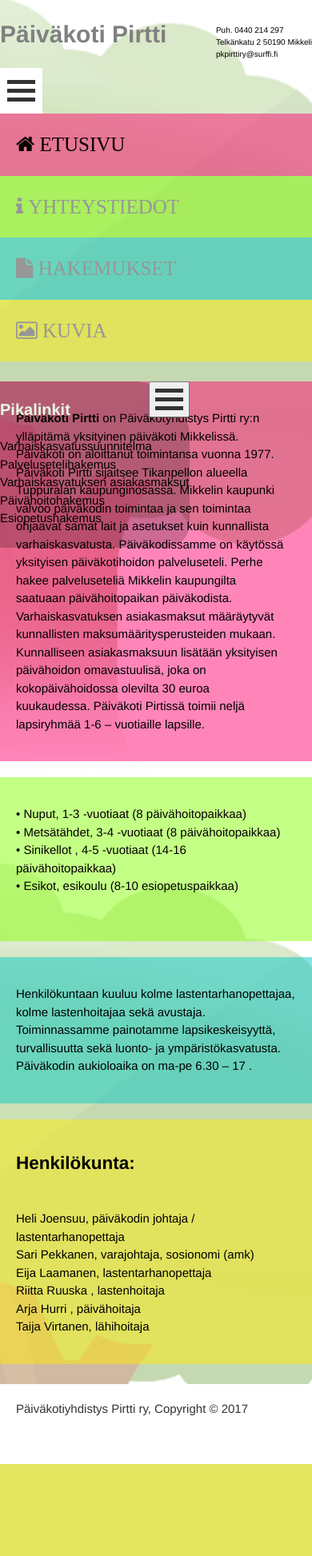
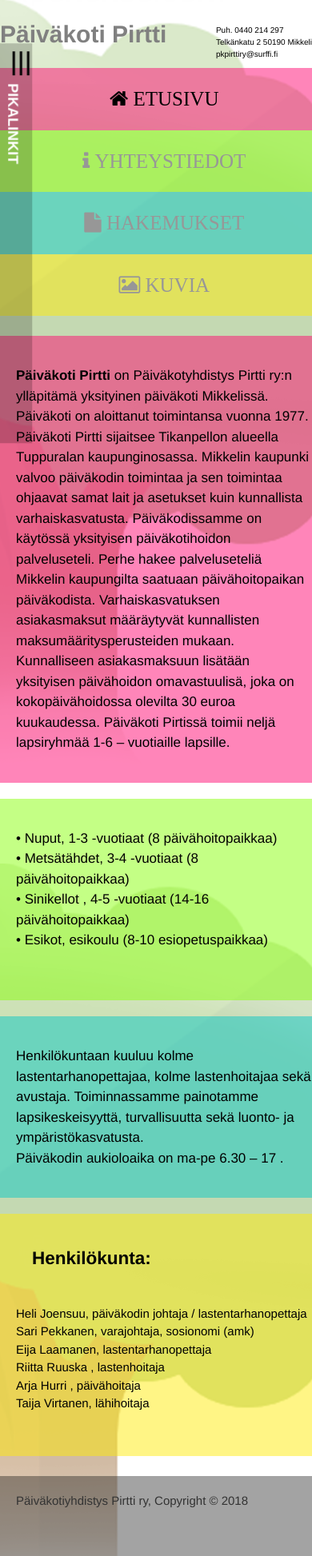
Before and after one commit to datamonnit/pirtti, a PHP site: page /paivakotipirtti/pirtti.html in a window 390 px wide. Shown: the whole page at 80% size. Before the commit the page ends 1831 px from the top, so only its background shows below. Run offline with PHP 8.4, Linux system fonts and the light colour scheme; some libraries are stand-ins or nearby versions.

Commit message:
Sivupaneelin tekoa ja mobiilioptimointia

```diff
--- a/assets/css/style.css
+++ b/assets/css/style.css
@@ -1,11 +1,5 @@
 html {
 
-}
-#hide{
-  display: none;
-}
-#show {
-  display: none;
 }
 
 
@@ -13,11 +7,14 @@ body{
   font: 15px/1.5 Arial, Helvetica,sans-serif;
   padding:0;
   margin:0;
-  /* background-color: #f9f9f9; */
   background-image: url("../img/tausta.png");
   font-family: "Helvetica Neue",Helvetica,Arial,sans-serif;
 }
-
+h5 {
+color: white;
+font-variant: small-caps;
+font-size: 25px;
+}
 .container{
   width:auto;
   margin:auto;
@@ -52,26 +49,67 @@ body{
   margin-bottom: 500px;
 }
 
-.sidecontainer {
-  border-radius: 0px 70px 30px 0px;
-  color: #000000;
+.side-nav{
+  color: #fff;
+  height:415px;
+  padding-bottom: 25px;
+  width:0;
+  position:fixed;
+  z-index:1;
+  left:0;
+  opacity: 0;
+  background-color:rgba(0, 0, 0, 0.2);
+  overflow-x:hidden;
+  padding-top:6px;
+  padding-left: 15px;
+  transition:0.8s;
   list-style: none;
   text-align: left;
   text-decoration: none;
-  background-color:rgba(0, 0, 0, 0.2);
-  margin-left: auto;
-  float: left;
-  max-width: 250px;
-  position: fixed;
-  height: auto;
-  max-height: 700px;
-  padding-bottom: 25px;
+
+
 
 }
-.sidecontainer a:hover {
-  color: #303030;
-  text-decoration: underline;
+.side-nav a:hover{
+  color:#fff;
 }
+.side-nav .btn-close{
+  position:absolute;
+  top:0;
+  right:22px;
+  font-size:36px;
+  margin-left:50px;
+}
+.side-nav a{
+  color: #000;
+  text-decoration: none;
+}
+
+.pikalinkit {
+
+	float: left;
+ 	background-color:rgba(0, 0, 0, 0.2);
+	color:#fff;
+  width: 500px;
+
+  transform: rotate(90deg);
+  transition:0.2s;
+  position: fixed;
+  margin-left: -230px;
+  bottom: 520px;
+  opacity: 100%;
+  cursor: pointer;
+
+	}
+     h5{
+      padding-right: 5px;
+      margin:0;
+
+    }
+
+
+
+
 
 .container3{
   margin-top: 20px;
@@ -471,7 +509,7 @@ nav ul li {display: inline-block; }
 
 footer{
   color:#333;
-  background-color:#f9f9f9;
+  background-color:#14141463;
   text-align: left;
   width: 100%;
   height: auto;
@@ -498,7 +536,7 @@ hr.style-two {
 	text-decoration:none;
 }
 .dropbtn:hover {
-	background-color:##ffe8fe;;
+	background-color:#ffe8fe;;
 }
 .dropbtn:active {
 	position:relative;
@@ -508,7 +546,42 @@ hr.style-two {
   display: none;
 }
 
-@media screen and (max-width: 800px) {
+
+
+
+
+
+
+
+
+
+
+
+
+
+
+
+
+ /* PUHELINMOBIILIMEDIAMIKÄLIEALKAATÄSTÄ ------------------------------------------------------------------------- */
+
+
+
+
+
+
+
+
+
+
+
+
+
+
+
+
+
+
+@media screen and (max-width: 960px) {
 .maps {max-width: 100vw;}
 .mappi {
 display: none;
@@ -612,7 +685,7 @@ display: none;
 
     background-color: rgba(255, 0, 109, 0.48);
     width: 95vw;
-    text-align: left;
+
     font-size: 25px;
     -ms-transform: rotate(0deg); /* IE 9 */
     -webkit-transform: rotate(0deg); /* Chrome, Safari, Opera */
@@ -625,7 +698,7 @@ display: none;
     padding: 10px;
     float: left;
     width: 95vw;
-    text-align: left;
+
     font-size: 20px;
     -ms-transform: rotate(0deg); /* IE 9 */
     -webkit-transform: rotate(0deg); /* Chrome, Safari, Opera */
@@ -637,7 +710,7 @@ display: none;
     padding: 10px;
     float: left;
     width: 95vw;
-    text-align: left;
+
     font-size: 20px;
     -ms-transform: rotate(0deg); /* IE 9 */
     -webkit-transform: rotate(0deg); /* Chrome, Safari, Opera */
@@ -647,7 +720,7 @@ display: none;
   li.tab4{
     background-color: rgba(133, 255, 0, 0.48);
     width: 95vw;
-    text-align: left;
+
     font-size: 25px;
     -ms-transform: rotate(0deg); /* IE 9 */
     -webkit-transform: rotate(0deg); /* Chrome, Safari, Opera */
@@ -657,7 +730,7 @@ display: none;
   li.tab5{
     background-color: rgba(0, 196, 196, 0.48);
     width: 95vw;
-    text-align: left;
+
     font-size: 25px;
     -ms-transform: rotate(0deg); /* IE 9 */
     -webkit-transform: rotate(0deg); /* Chrome, Safari, Opera */
@@ -667,7 +740,7 @@ display: none;
   li.tab6{
     background-color: rgba(255, 235, 0, 0.48);
     width: 95vw;
-    text-align: left;
+
     font-size: 25px;
     -ms-transform: rotate(0deg); /* IE 9 */
     -webkit-transform: rotate(0deg); /* Chrome, Safari, Opera */
@@ -679,7 +752,7 @@ display: none;
    }
 
    .container2{
-     width:91vw;
+     width:100vw;
      overflow:hidden;
      color: black;
      background-color:  rgba(255, 0, 109, 0.48);
@@ -691,7 +764,7 @@ display: none;
 
    .container3{
       background-color: rgba(133, 255, 0, 0.48);
-      width:91vw;
+      width:100vw;
       overflow: hidden;
       color: black;
       display: block;
@@ -699,7 +772,7 @@ display: none;
     }
 
     .container4{
-      width:91vw;
+      width:100vw;
       overflow:hidden;
       color: black;
       background-color: rgba(0, 196, 196, 0.48);
@@ -709,7 +782,7 @@ display: none;
     }
 
     .container5{
-      width:91vw;
+      width:100vw;
       overflow:hidden;
       color: black;
       background-color: rgba(255, 235, 0, 0.48);
@@ -717,15 +790,27 @@ display: none;
 
 
     }
-
+    .container2 p {
+      margin-right: 20px;
+      float: left;
+      font-size: 17px;
+    }
     .container3 p {
       margin-right: 20px;
       float: left;
+      font-size: 17px;
     }
-    .container2 p {
+    .container4 p {
       margin-right: 20px;
       float: left;
+      font-size: 17px;
     }
+    .container5 p {
+      margin-right: 20px;
+      float: left;
+      font-size: 17px;
+    }
+
 
   .imgjuttu{
     display: none;
@@ -748,7 +833,7 @@ display: none;
 
   footer{
     color:#333;
-    background-color:#fff;
+    background-color:#14141463;
     width: 100vw;
     height: 100px;
 
@@ -786,12 +871,7 @@ display: none;
 	position:relative;
 	top:1px;
 }
-
-
-
   #hide{
     display: block;
   }
-
-
 }
--- a/assets/js/main.js
+++ b/assets/js/main.js
@@ -1 +0,0 @@
-// Tänne projektin javascripti
--- a/paivakotipirtti/pirtti.html
+++ b/paivakotipirtti/pirtti.html
@@ -7,35 +7,28 @@
     <meta content='width=device-width, initial-scale=1.0, maximum-scale=1.0, user-scalable=0' name='viewport' />
 	  <meta name="keywords" content="päiväkoti, päiväkotiyhdistys, Päiväkotiyhdistys pirtti ry">
     <script src="https://ajax.googleapis.com/ajax/libs/jquery/3.1.1/jquery.min.js"></script>
+    <script src="https://ajax.googleapis.com/ajax/libs/jquery/3.1.1/jquery.min.js"></script>
+    <script src="../assets/js/main.js"></script>
     <link rel="stylesheet" href="https://cdnjs.cloudflare.com/ajax/libs/font-awesome/4.7.0/css/font-awesome.min.css">
-    <script src="https://ajax.googleapis.com/ajax/libs/jquery/3.1.1/jquery.min.js"></script>
-    <title>Päiväkoti Pirtti | Etusivu</title>
     <link rel="stylesheet" href="../assets/css/style.css">
     <link rel="stylesheet" href="../assets/css/slider.css">
-    <script>
-      $(document).ready(function(){
-          $("#hide").click(function(){
-              $("nav").slideToggle("fast");
-          });
-      });
-    </script>
-    <style>
+	  <link rel="stylesheet" href="../assets/css/testi.css">
+    <title>Päiväkoti Pirtti | Etusivu</title>
+  </head>
 
-</style>
-
-  </head>
   <body>
-
     <header>
       <button onclick="topFunction()" id="myBtn">Ylös</button>
       <div class="container">
           <div id="title"> <p>Puh. 0440 214 297<br>Telkänkatu 2 50190 Mikkeli<br>pkpirttiry@surffi.fi</p></div>
           <h1> Päiväkoti Pirtti</h1>
-<button name="myButton" id="hide">      <div class="juttu" onclick="myFunction(this)">
+          <!-- <button name="myButton" id="hide">
+            <div class="juttu" onclick="myFunction(this)">
               <div class="bar1"></div>
               <div class="bar2"></div>
               <div class="bar3"></div>
-</div></button>
+            </div></button> -->
+
           <nav>
             <ul>
               <li class="current tab1"><a href="pirtti.html" class="fa fa-home">&nbsp;Etusivu </a></li>
@@ -52,48 +45,40 @@
             </ul>
           </nav>
       </div>
-    </header>
-    <hr class="style-two">
-    <script>
-        $(document).ready(function(){
-            $("#piilostus").click(function(){
-                $("pikalinkit").slideToggle("fast");
-            });
-        });
+    </header><hr class="style-two">
 
-      </script>
-<div class="sidecontainer">
-    <button name="piilotus" id="piilo" style="float:right;">      <div class="piilojuttu" onclick="myFunction(this)">
-        <div class="bar1"></div>
-        <div class="bar2"></div>
-        <div class="bar3"></div>
-      </div></button>
-  <ul id="pikalinkit" class="d" style= >
-    <h3 style='color:#e5ffe4'> Pikalinkit </h3>
-    <hr class="style-two" style="padding:-5px; border:2;height:6px;background:#e5ffe4;">
-      <li class="f"><a style='text-decoration: none; color: black'  href="../assets/VarhaiskasvatussuunnitelmaPäiväkotiPirtti.pdf">Varhaiskasvatussuunnitelma</a></li>
-      <li class="f"><a style='text-decoration: none; color: black'  href="http://www.mikkeli.fi/palvelut/yksityisen-paivakotihoidon-palveluseteli/">Palvelusetelihakemus</a></li>
-      <li class="f"><a style='text-decoration: none; color: black'  href="http://www.mikkeli.fi/palvelut/varhaiskasvatuksen-asiakasmaksut">Varhaiskasvatuksen asiakasmaksut</a></li>
-      <li class="f"><a style='text-decoration: none; color: black'  href="paivahoitohakemus.html">Päivähoitohakemus</a></li>
-      <li class="f"><a style='text-decoration: none; color: black'  href="palvelusetelihakemus.html">Esiopetushakemus</a></li>
-  </ul>
+
+  <div id="side-menu" class="side-nav">
+    <h5> Pikalinkit</h5>
+    <hr class="style-two" style="padding:-5px; border:2;height:6px;background:#ffffffad;">
+    <a  href="#" class="btn-close" onclick="closeSlideMenu()">&times;</a>
+    <a  href="../assets/VarhaiskasvatussuunnitelmaPäiväkotiPirtti.pdf">Varhaiskasvatussuunnitelma</a>
+    <a  href="http://www.mikkeli.fi/palvelut/yksityisen-paivakotihoidon-palveluseteli/">Palvelusetelihakemus</a>
+    <a  href="http://www.mikkeli.fi/palvelut/varhaiskasvatuksen-asiakasmaksut">Varhaiskasvatuksen asiakasmaksut</a>
+    <a  href="paivahoitohakemus.html">Päivähoitohakemus</a>
+    <a  href="palvelusetelihakemus.html">Esiopetushakemus</a>
   </div>
+
+  <div onclick="openSlideMenu()" id="pikalinkit" class=pikalinkit>
+  <h5><svg style="padding: 0px 10px 0px 10px;" width="30" height="30"><path d="M0,5 30,5" stroke="#000" stroke-width="3"/><path d="M0,14 30,14" stroke="#000" stroke-width="3"/><path d="M0,23 30,23" stroke="#000" stroke-width="3"/>   </svg>pikalinkit</h5>
+
+
+  </div>
+
+
   <section id="showcase">
     <div class="container">
-<br><br><br>
       <div id="slider" >
         <figure>
           <img src="../assets/img/kuva1.png">
           <img src="../assets/img/kuva2.png">
-            <img src="../assets/img/kuva60.png">
+          <img src="../assets/img/kuva1.png">
           <img src="../assets/img/kuva2.png">
           <img src="../assets/img/kuva1.png">
         </figure>
       </div>
-        <p></p>
     </div>
   </section>
-
 
   <section id="boxes">
     <div class="container2">
@@ -128,10 +113,33 @@
     </div>
   </section>
   <footer>
-      <p>Päiväkotiyhdistys Pirtti ry, Copyright &copy; 2017</p>
+      <p>Päiväkotiyhdistys Pirtti ry, Copyright &copy; 2018</p>
   </footer>
   </body>
 
+  <!-- Sivumenun piilotus -->
+  <script>
+  function openSlideMenu(){
+      document.getElementById('side-menu').style.width = '250px';
+      document.getElementById('side-menu').style.opacity = '100';
+      document.getElementById('pikalinkit').style.opacity = '0';
+    }
+
+    function closeSlideMenu(){
+      document.getElementById('side-menu').style.width = '0';
+      document.getElementById('side-menu').style.opacity = '0';
+      document.getElementById('pikalinkit').style.opacity = '100';
+    }
+  </script>
+
+<!-- ylämenu piilotus -->
+<script>
+$(document).ready(function(){
+    $("#hide").click(function(){
+        $("nav").slideToggle("fast");
+    });
+});
+</script>
 
 <!-- Ylös nappi -->
 <script>
@@ -150,4 +158,6 @@ function topFunction() {
     document.documentElement.scrollTop = 10;
 }
 </script>
+
+
 </html>
```
Lines whose indentation alone changed are shown as unchanged.
